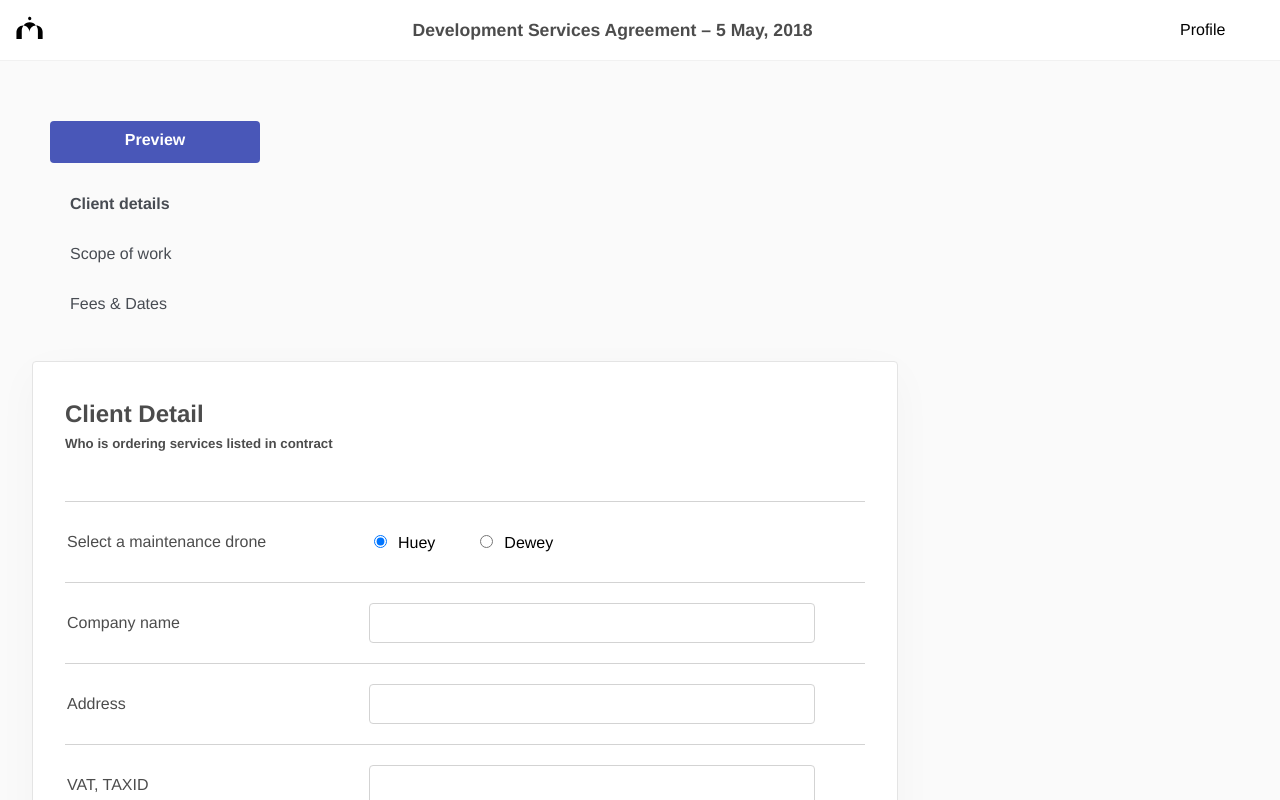
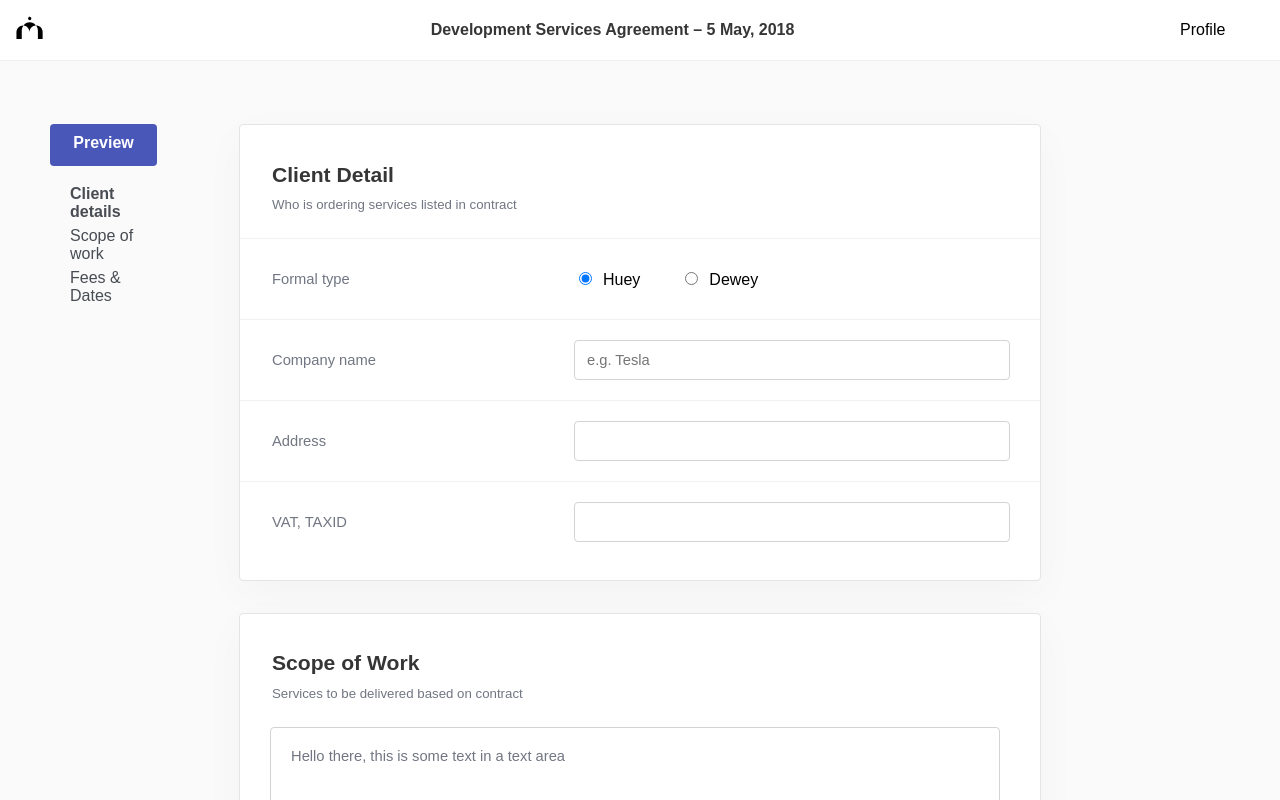
Before and after one commit to goksiuta/blockContract, a React (Create React App) app: page / in a window 1280 px wide. Shown: the top 800 px of the page. Built offline with nearby package versions, Linux system fonts and the light colour scheme.

Commit message:
Styling css

```diff
--- a/src/App.css
+++ b/src/App.css
@@ -1,5 +1,8 @@
 * {
   font-family: helvetica, arial, sans-serif;
+  -webkit-font-smoothing: antialiased;
+  -moz-osx-font-smoothing: grayscale;
+  font-family: San Francisco Display, sans-serif;
 }
 
 html {
@@ -7,9 +10,19 @@ html {
 }
 
 h1, h2, h3, h4, h5, p {
-  color: rgba(0,0,0,0.7);
+  color: #363636;
 }
 
+h2 { font-size: 1.32em; font-weight: 600 }
+h5 { font-weight: 500; color:#717682; }
+
+/* Base Grid settings */
+.Main-container {
+
+  display: flex;
+  justify-content: space-between;
+  margin-top: 92px;
+}
 
 .App {
   text-align: center;
@@ -50,7 +63,6 @@ h1, h2, h3, h4, h5, p {
   border-radius: 4px;
   box-shadow: 0px 12px 44px rgba(0,0,0,0.03);
   border: 1px solid #E4E4E4;
-  padding: 32px;
   margin: 32px;
 }
 
@@ -60,24 +72,46 @@ h1, h2, h3, h4, h5, p {
   display: flex;
   align-items: center;
   position: relative;
-  border-top: 1px solid lightgrey;
+  border-top: 1px solid #F1F1F1;
+}
+.list-item:last-child {
+  margin-bottom: 18px
+}
 
-}
+input, textarea { font-size: 0.92em;
+color: #717682;
+outline-color: transparent;
+  outline-style: none;
+   }
 
 input[type="text"], textarea{
   box-shadow: none;
   border: 1px solid lightgrey;
   border-radius: 4px;
+  padding-left: 12px
 }
 
 input[type="text"]{
-width: 440px;
+width: 420px;
 height: 36px;
+font-weight: 500;
+
 }
+
+input[type="text"]:focus {
+border: 2px solid #4957B8;
+
+
+}
+
+
 
 legend {
   width: 300px;
-  color: rgba(0,0,0,0.7);
+  color: #717682;
+  padding-left: 32px;
+  font-weight: 400;
+  font-size: 0.92em;
 }
 
 .radioItem {
@@ -88,15 +122,18 @@ legend {
   padding-left: 8px;
 }
 
-input:focus {
+input:focus, textarea:focus, textarea:active {
 
     border-color: 1px solid #4957B8;
-    color:  #4957B8;
-
+    color:  #434855;
 }
 
+
+
 .form-header {
-  padding-bottom: 28px;
+  padding-bottom: 4px;
+  padding-left: 32px;
+  padding-top: 32px;
 }
 
 h2 {
@@ -104,7 +141,10 @@ h2 {
 }
 
 textarea {
-  width: 100%;
+  margin: 0 auto;
+  width: auto;
+  min-width: 86%;
+  margin: 0 30px 30px 30px;
   height: 240px;
-
+  padding: 20px;
 }
--- a/src/App.js
+++ b/src/App.js
@@ -11,11 +11,14 @@ class App extends Component {
     return (
       <div>
         <TopNav/>
-        <SideBar/>
-         <div>
-          <ClientDetailsForm/>
-          <ScopeWork />
-          <FeesDates/>
+        <div className="Main-container">
+	        <SideBar/>
+	         <div>
+	          <ClientDetailsForm/>
+	          <ScopeWork />
+	          <FeesDates/>
+	         </div>
+	         <div className="sidebar"></div>
          </div>
       </div>
     );
--- a/src/components/ClientDetails.js
+++ b/src/components/ClientDetails.js
@@ -15,7 +15,7 @@ class ClientDetailsForm extends Component {
 
         <form>
           <div className="radioInput list-item">
-              <legend>Select a maintenance drone</legend>
+              <legend>Formal type</legend>
               <div className="radioItem">
                   <input type="radio" id="huey" name="drone" checked />
                   <label for="huey">Huey</label>
@@ -27,21 +27,21 @@ class ClientDetailsForm extends Component {
           </div>
           <div className="list-item text-input">
             <legend>
-              Company name
+              <label for="company" > Company name </label>
             </legend>
-            <input type="text" name="name" />
+            <input type="text" placeholder="e.g. Tesla" id="company" name="company" />
           </div>
           <div className="list-item text-input">
             <legend>
-              Address
+              <label for="address">Address</label>
             </legend>
-            <input type="text" name="name" />
+            <input type="text" id="address" name="address" />
           </div>
           <div className="list-item text-input">
             <legend>
-              VAT, TAXID
+              <label for="taxid"> VAT, TAXID</label>
             </legend>
-            <input type="text" name="name" />
+            <input type="text" id="taxid" name="taxid" />
           </div>
       </form>
       </div>
--- a/src/index.css
+++ b/src/index.css
@@ -1,21 +1,21 @@
 * {
 
-  -webkit-font-smoothing: antialiased;
-  -moz-osx-font-smoothing: grayscale;
 }
 
 a { text-decoration: none; }
 body {
   margin: 0;
   padding: 0;
-  font-family: San Francisco Display, sans-serif;
+
   background-color: #FAFAFA;
 }
-h3 { font-size: 1.1em; font-weight: 600; font-color: #363636;}
+h3 { font-size: 1.0em; font-weight: 600; }
 
-nav {height: 60px;
+nav {
+	height: 60px;
+	width:100%;
 	background-color: #FFF;
-border-bottom: 1px solid #F1F1F1;  }
+border-bottom: 1px solid #F1F1F1; position: fixed; top:0; z-index: 12312321  }
 nav {
 	display: flex;
 	justify-content: space-between;
@@ -25,9 +25,9 @@ align-items: center;}
 .profile-avatar { width: 100px;}
 
 /* Sidebar */
-.sidebar { width: 210px; margin: 60px 50px 0 50px }
+.sidebar { width: 210px; margin: 32px 50px 0 50px; }
 ul { list-style-type: none; padding-left: 0}
-ul li { height: 50px;  display: flex; align-items:center; }
+ul li { height: 42px;  display: flex; align-items:center; }
 ul li a { color: #484C53; padding-left: 20px;
 			display: inline-block; width: 100%;}
 ul li:hover { background-color:#EDEEF0; border-radius: 3px }
```
